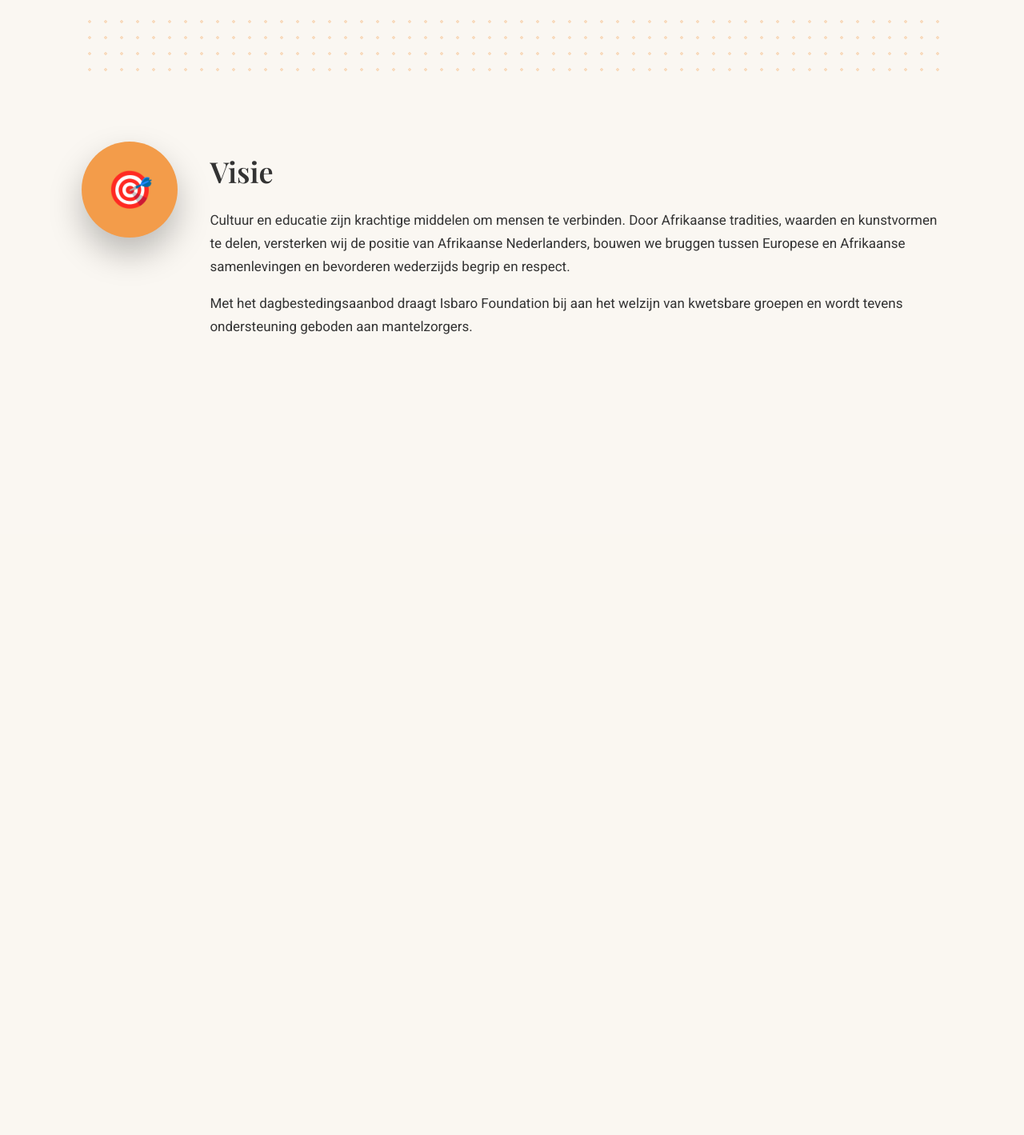
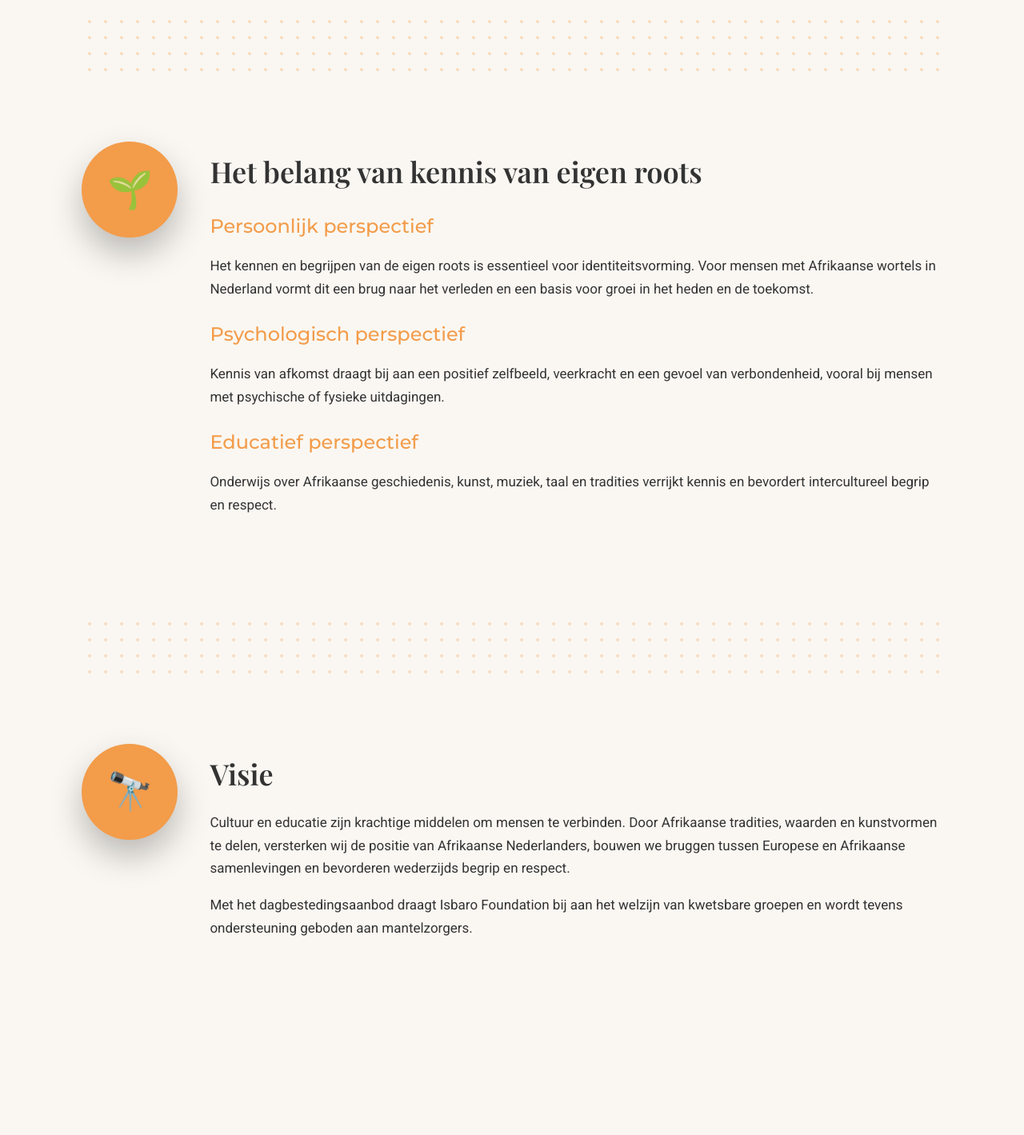
Before and after one commit to AH62421/isbaro-foundation, a Flask app: page /about in a window 1280 px wide. Shown: the part 1150-2569 px from the top of the page at 80% size. Before the commit the page ends 1568 px from the top, so only its background shows below. Run offline with Flask 3, Linux system fonts and the light colour scheme.

Commit message:
Update about.html

```diff
--- a/templates/about.html
+++ b/templates/about.html
@@ -234,9 +234,37 @@
     </div>
 
     <div class="divider"></div>
+        <div class="section">
+        <div class="icon">🌱</div>
+        <div class="text">
+            <h2>Het belang van kennis van eigen roots</h2>
+
+            <h3>Persoonlijk perspectief</h3>
+            <p>
+                Het kennen en begrijpen van de eigen roots is essentieel voor identiteitsvorming.
+                Voor mensen met Afrikaanse wortels in Nederland vormt dit een brug naar het verleden
+                en een basis voor groei in het heden en de toekomst.
+            </p>
+
+            <h3>Psychologisch perspectief</h3>
+            <p>
+                Kennis van afkomst draagt bij aan een positief zelfbeeld, veerkracht
+                en een gevoel van verbondenheid, vooral bij mensen met psychische
+                of fysieke uitdagingen.
+            </p>
+
+            <h3>Educatief perspectief</h3>
+            <p>
+                Onderwijs over Afrikaanse geschiedenis, kunst, muziek, taal en tradities
+                verrijkt kennis en bevordert intercultureel begrip en respect.
+            </p>
+        </div>
+    </div>
+
+    <div class="divider"></div>
 
     <div class="section">
-        <div class="icon">🎯</div>
+        <div class="icon">🔭</div>
         <div class="text">
             <h2>Visie</h2>
             <p>
```
